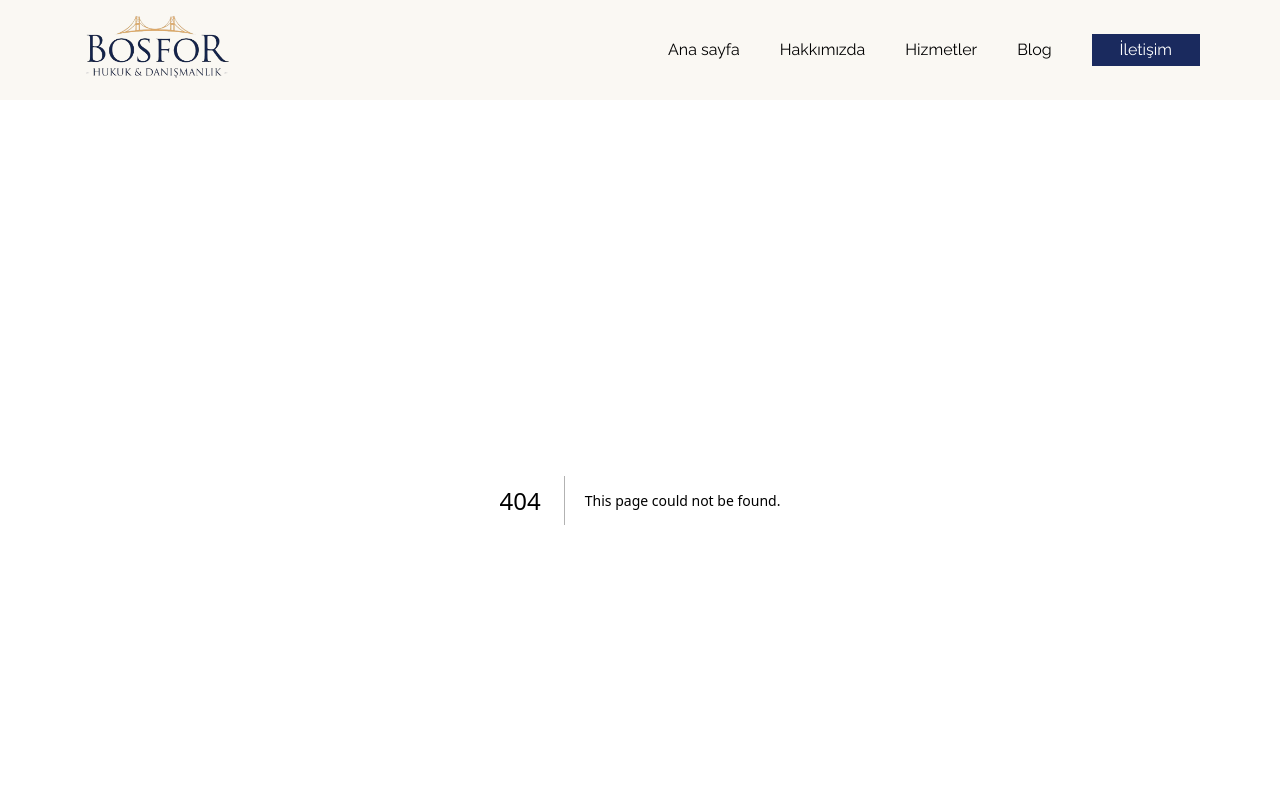
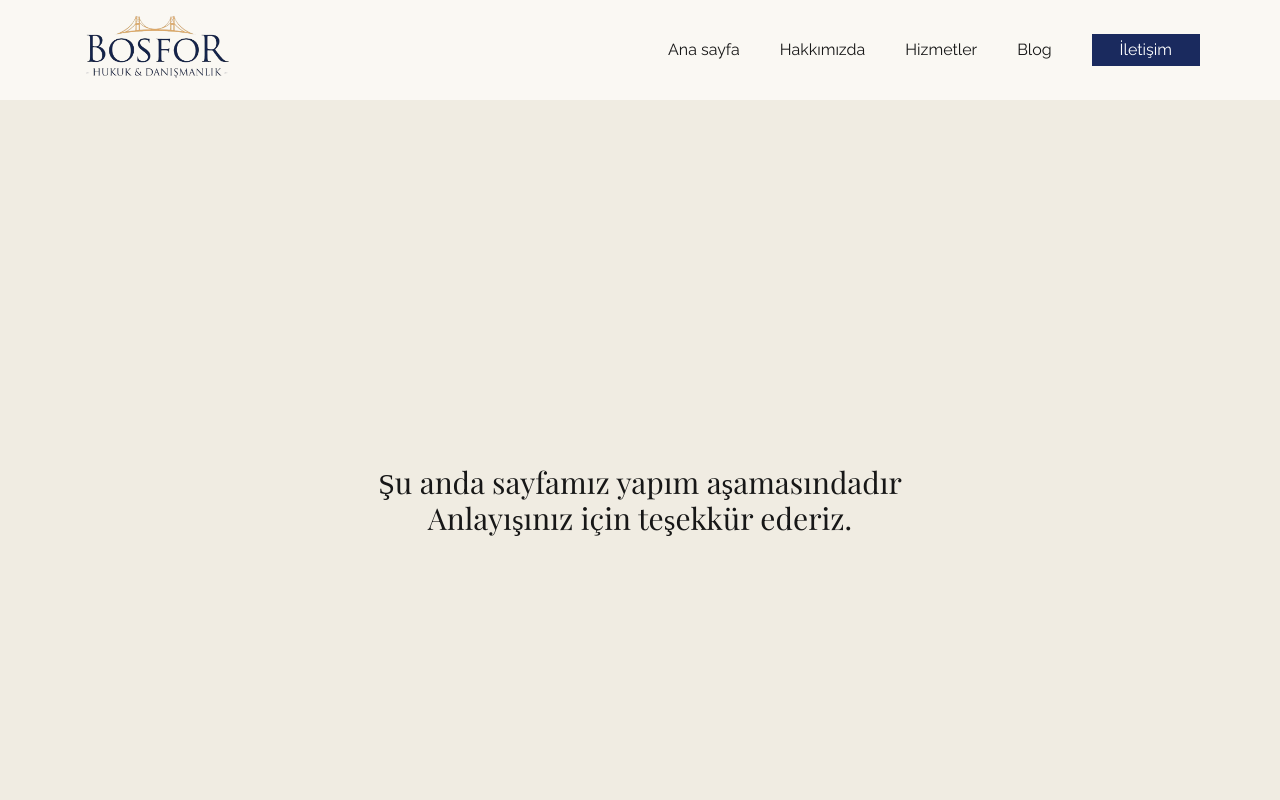
Before and after one commit to yarenerol/Bosfor-Hukuk-Website, a Next.js app: page /blog in a window 1280 px wide. Before the commit this address had no page. Shown: the top 800 px of the page. Built offline with nearby package versions, Linux system fonts and the light colour scheme.

Commit message:
Blog page created.

```diff
--- /dev/null
+++ b/src/app/blog/page.jsx
@@ -0,0 +1,23 @@
+import { Playfair_Display, Raleway } from "next/font/google"
+
+const playfair = Playfair_Display({
+    subsets: ['latin'],
+    weight: ['400', '500', '600', '700'],
+    style: ['normal', 'italic']
+})
+
+const raleway = Raleway({
+    subsets: ['latin'],
+    weight: ['400', '500', '600']
+})
+
+
+export default function Blog(){
+    return (
+        <>
+        <div className="w-screen h-screen text-center bg-cream flex justify-center items-center">
+            <h1 className="font-playfair text-3xl"> Şu anda sayfamız yapım aşamasındadır <br /> Anlayışınız için teşekkür ederiz.</h1>
+        </div>
+        </>
+    )
+}
--- a/src/components/Hero.jsx
+++ b/src/components/Hero.jsx
@@ -3,6 +3,7 @@
 import { Playfair_Display, Raleway } from "next/font/google"
 import Image from "next/image"
 import { motion } from "framer-motion"
+import Link from "next/link"
 
 const playfair = Playfair_Display({
     subsets: ['latin'],
@@ -33,8 +34,8 @@ const Hero = ()=>{
                 <h1 className="font-playfair text-5xl my-10 text-navy font-normal">Haklarınızı <span className="italic block text-gold">Kararlılıkla</span> Savunuyoruz</h1>
                 <p className="font-playfair text-xl mb-5">İstanbul&apos;un köklü hukuk geleneğinden ilham alan, modern ve güvenilir hukuki danışmanlık hizmeti.</p>
                 <div className="flex flex-row">
-                    <button className="bg-navy mr-5 text-white font-bold py-2 px-6 font-raleway hover:bg-gold hover:text-navy hover:cursor-pointer duration-300">İletişime geçin</button>
-                    <button className="bg-white mx-5 text-navy py-2 px-6 border border-navy font-raleway hover:cursor-pointer hover:text-gold hover:border-gold duration-300">Hizmetlerimiz</button>
+                    <Link href="/#contact" className="bg-navy mr-5 text-white font-bold py-2 px-6 font-raleway hover:bg-gold hover:text-navy hover:cursor-pointer duration-300">İletişime geçin</Link>
+                    <Link href="/#services" className="bg-white mx-5 text-navy py-2 px-6 border border-navy font-raleway hover:cursor-pointer hover:text-gold hover:border-gold duration-300">Hizmetlerimiz</Link>
                 </div>
 
             </motion.div>
```
